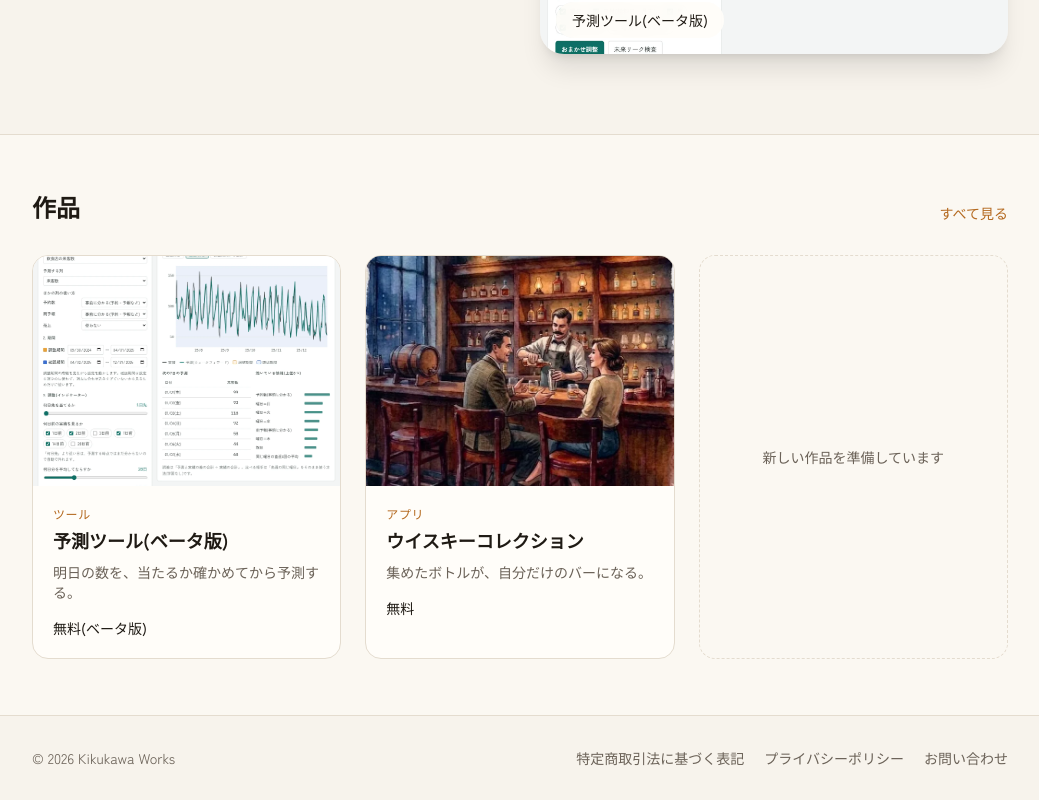
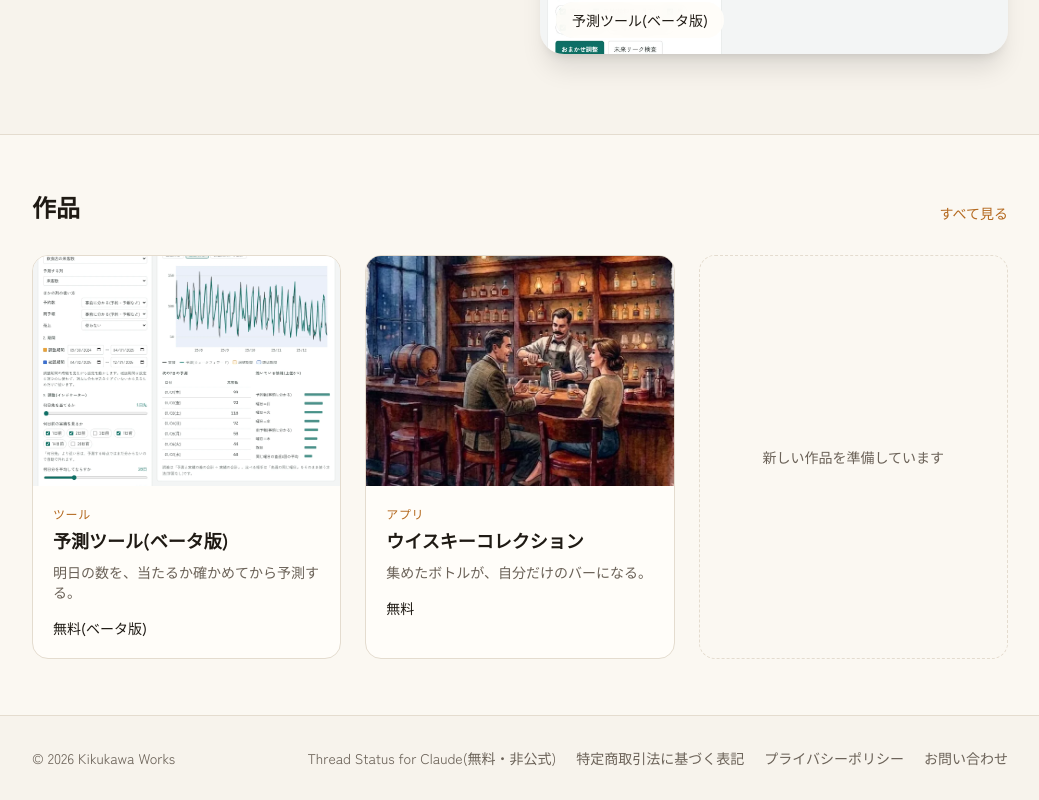
Before and after one commit to yksection9/kikukawa-works, a React (Vite) app: page / in a window 1280 px wide. Shown: the part 672-1472 px from the top of the page, without its empty margins (120-1159 px from the left). Built offline with nearby package versions, Linux system fonts and the light colour scheme.

Commit message:
フッターに Thread Status for Claude の導入ガイドへのリンクを追加
Co-Authored-By: Claude Sonnet 5.5 <noreply@anthropic.com>
Claude-Session: https://claude.ai/code/session_01BvNep2J1rX7XkNW8cQF6H5

```diff
--- a/src/components/Layout.tsx
+++ b/src/components/Layout.tsx
@@ -31,6 +31,7 @@ export function Layout() {
         <div className="mx-auto flex max-w-5xl flex-col gap-4 px-4 py-8 sm:flex-row sm:items-center sm:justify-between sm:px-6">
           <p>© {new Date().getFullYear()} {SELLER.brand}</p>
           <div className="flex flex-wrap gap-x-5 gap-y-2">
+            <a href="/tools/cc-window/install.html" className="hover:text-ink">Thread Status for Claude(無料・非公式)</a>
             <Link to="/legal" className="hover:text-ink">特定商取引法に基づく表記</Link>
             <Link to="/privacy" className="hover:text-ink">プライバシーポリシー</Link>
             <a href={`mailto:${SELLER.email}`} className="hover:text-ink">お問い合わせ</a>
```
